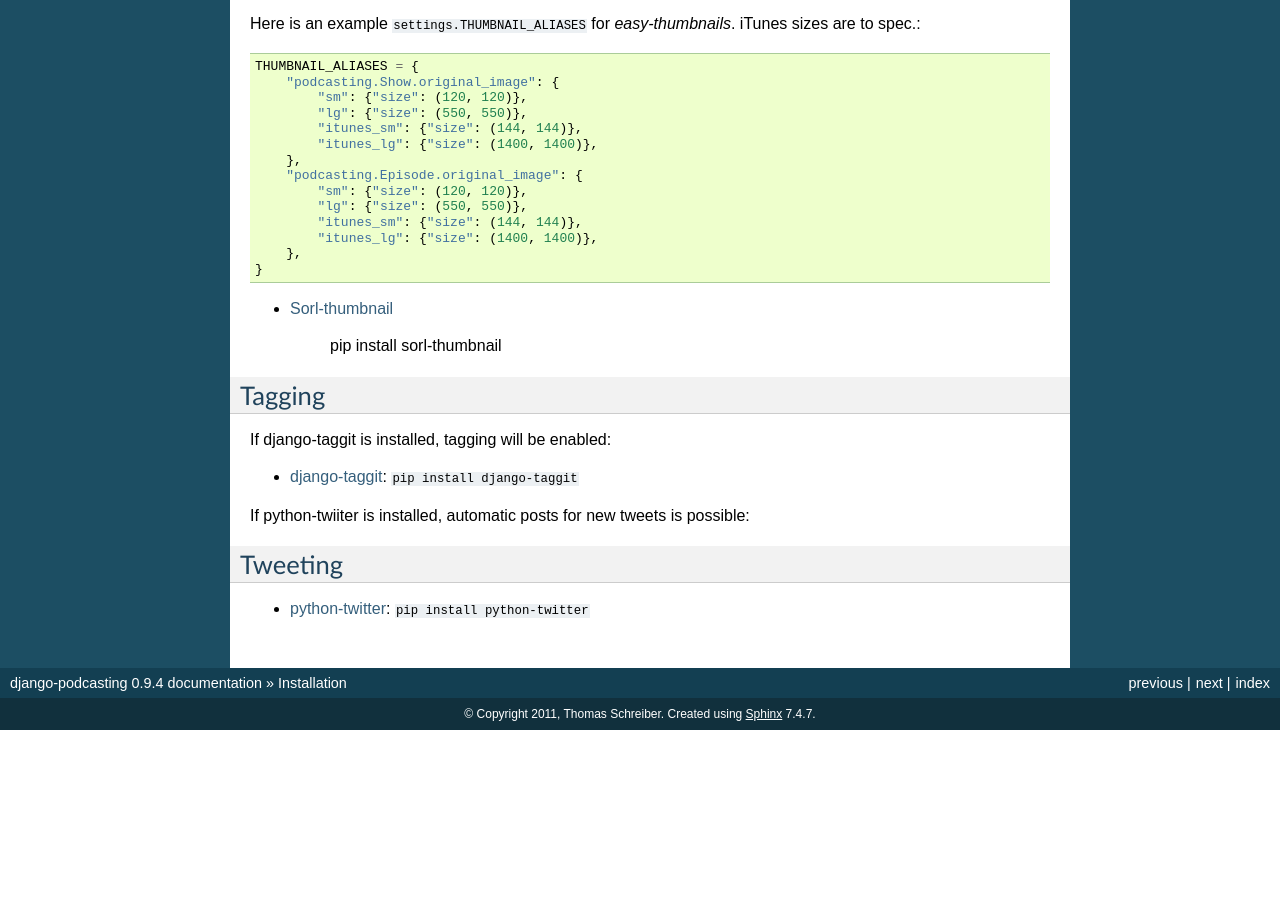
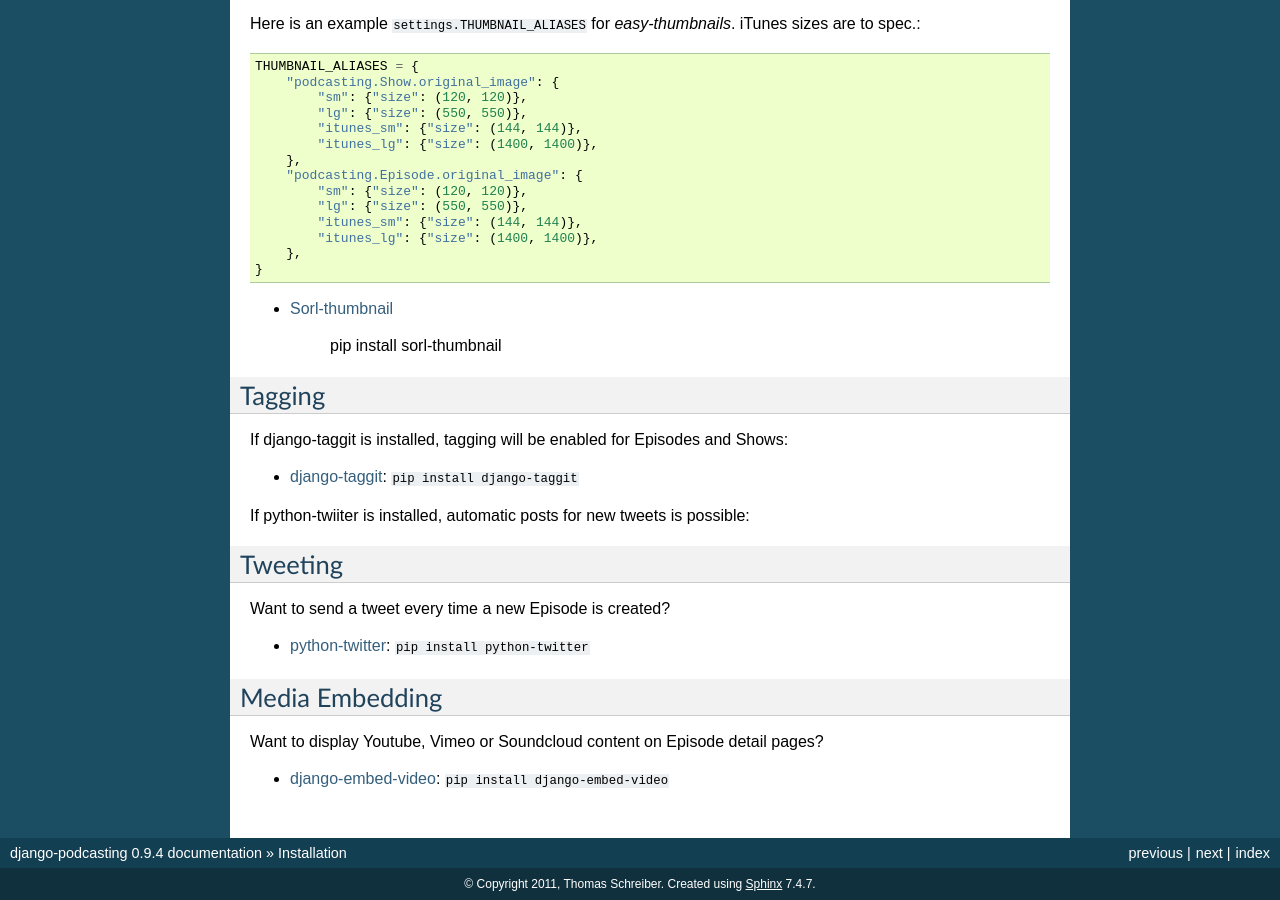
Before and after one commit to rizumu/django-podcasting, a Sphinx documentation site: the page built from docs/installation.rst, in a window 1280 px wide and 900 px high, scrolled down 899 px. Built offline with Sphinx 7.4.7, drawn with Linux system fonts in a browser that asks for light colours; before the commit the page ends 1629 px from its top, so only the background shows below that.

Commit message:
Rename the newly added Video class to EmbedMedia, and build in support for django-embed-video for easy embedding of SoundCloud, Vimeo and YouTube files on Episode detail pages.

```diff
--- a/docs/changelog.rst
+++ b/docs/changelog.rst
@@ -3,6 +3,9 @@ Changelog
 
 master
 ------
+- Rename the newly added Video class to EmbedMedia, and build in
+  support for django-embed-video for easy embedding of SoundCloud, Vimeo
+  and YouTube files on Episode detail pages.
 - Add a show.on_itunes boolean and relax required fields to allow
   simpler user forms when not publishing to iTunes.
 - Testing on Python3
--- a/docs/installation.rst
+++ b/docs/installation.rst
@@ -76,7 +76,8 @@ Here is an example ``settings.THUMBNAIL_ALIASES`` for
 Tagging
 -------
 
-If django-taggit is installed, tagging will be enabled:
+If django-taggit is installed, tagging will be enabled for Episodes
+and Shows:
 
 * django-taggit_: ``pip install django-taggit``
 
@@ -85,7 +86,19 @@ If python-twiiter is installed, automatic posts for new tweets is possible:
 
 Tweeting
 --------
+
+Want to send a tweet every time a new Episode is created?
+
 * python-twitter_: ``pip install python-twitter``
+
+
+Media Embedding
+---------------
+
+Want to display Youtube, Vimeo or Soundcloud content on Episode detail
+pages?
+
+* django-embed-video_: ``pip install django-embed-video``
 
 .. _django-licenses: https://bitbucket.org/jezdez/django-licenses/
 .. _django-imagekit: https://github.com/jdriscoll/django-imagekit/
@@ -93,3 +106,4 @@ Tweeting
 .. _sorl-thumbnail: https://github.com/sorl/sorl-thumbnail/
 .. _django-taggit: https://github.com/alex/django-taggit/
 .. _python-twitter: http://code.google.com/p/python-twitter/
+.. _django-embed-video: https://github.com/yetty/django-embed-video/
```
Also changed, not shown: docs/index.rst (+8 -0 lines), 1 other file.
